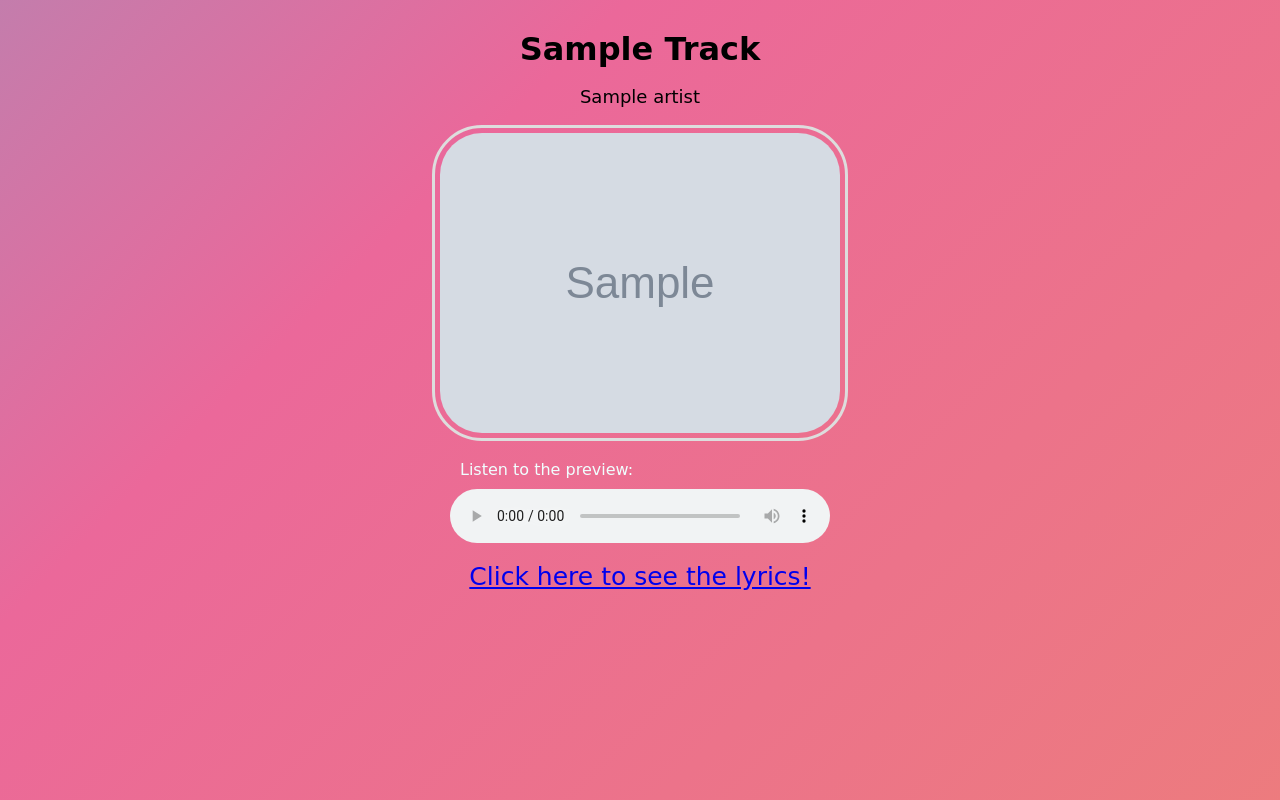
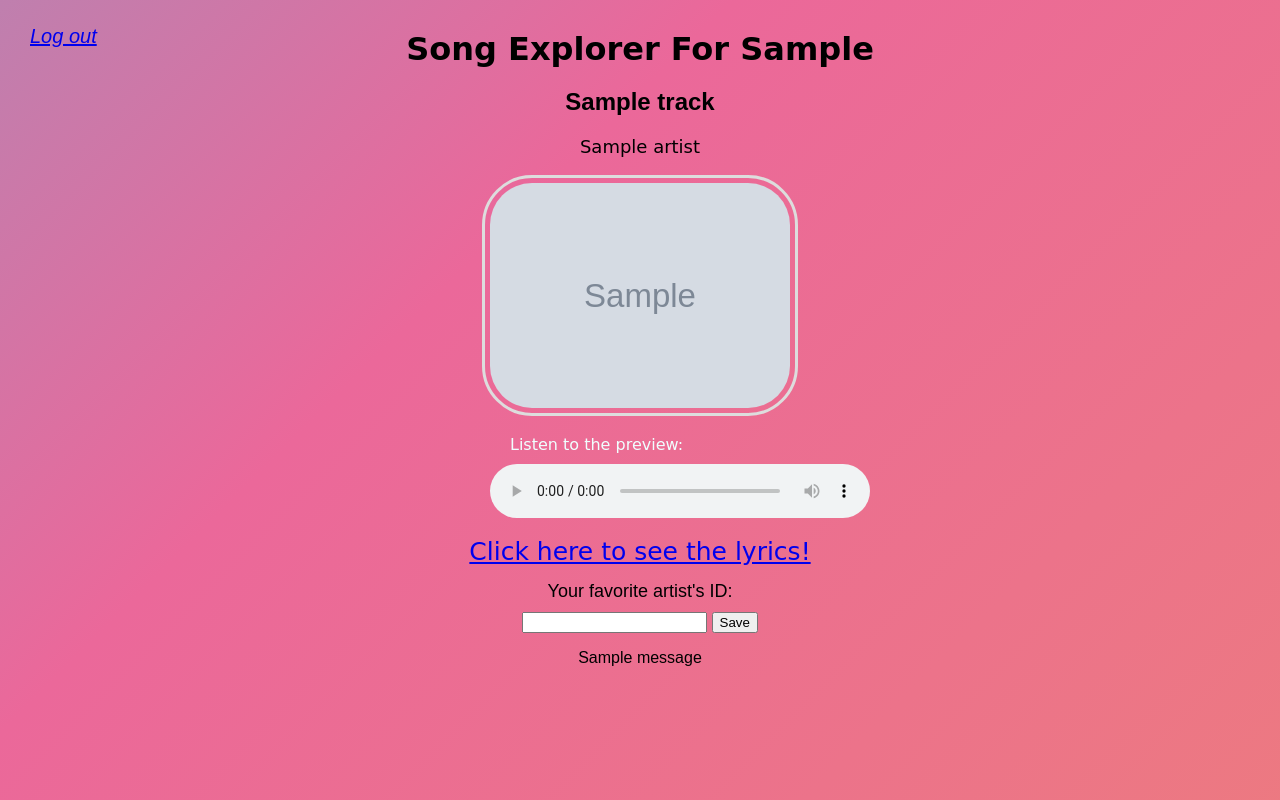
Before and after one commit to yzhou43/Music-Discovery-APP, a Flask app: page /index in a window 1280 px wide. Run offline with Flask 2, Linux system fonts and the light colour scheme; a user stored in the database is signed in; tables that the repository leaves empty hold one stand-in row (values such as "Sample post"); grey boxes marked "Sample" are stand-in pictures; one stand-in notice (Sample message) is shown; a database or web service that is not in the repository returns one stand-in record (values such as "Sample title"); data that the repository does not hold is empty.

Commit message:
create user favorite artists

```diff
--- a/app.py
+++ b/app.py
@@ -1,5 +1,6 @@
 import flask
 import os
+import random
 from dotenv import find_dotenv, load_dotenv
 from lyrics import genius
 from top_tracks import get_tracks
@@ -10,25 +11,25 @@ from models import *
 
 load_dotenv(find_dotenv())
 
-artists = ["06HL4z0CvFAxyc27GXpf02", "43ZHCT0cAZBISjO8DG9PnE", "41MozSoPIsD1dJM0CLPjZF"]
-
 app = flask.Flask(__name__)
-app.secret_key=os.environ.get('SECRET')
+app.secret_key = os.environ.get("SECRET")
 
 # Configure database
-app.config['SQLALCHEMY_DATABASE_URI']=os.environ.get('DATABASE_URL')
+app.config["SQLALCHEMY_DATABASE_URI"] = os.environ.get("DATABASE_URL")
 db = SQLAlchemy(app)
 
 # Configure flask login
 login = LoginManager(app)
 login.init_app(app)
 
+
 @login.user_loader
 def load_user(id):
     return User.query.get(int(id))
 
+
 # The sign up page
-@app.route("/", methods=['GET', 'POST'])
+@app.route("/", methods=["GET", "POST"])
 def signup():
 
     signup_form = SignupForm()
@@ -43,13 +44,13 @@ def signup():
         db.session.add(user)
         db.session.commit()
 
-        flask.flash('You were successfully signed up! Please log in.')
-        return flask.redirect(flask.url_for('login'))
+        flask.flash("You were successfully signed up! Please log in.")
+        return flask.redirect(flask.url_for("login"))
 
     return flask.render_template("signup.html", form=signup_form)
 
 
-@app.route("/login", methods=['GET', 'POST'])
+@app.route("/login", methods=["GET", "POST"])
 def login():
 
     login_form = LoginForm()
@@ -59,28 +60,59 @@ def login():
         user_object = User.query.filter_by(username=login_form.username.data).first()
         login_user(user_object)
         if current_user.is_authenticated:
-            return current_user.username
-            # return flask.redirect(flask.url_for('index'))
+            return flask.redirect(flask.url_for("index"))
         else:
             return "Failed to log in"
 
     return flask.render_template("login.html", form=login_form)
 
+
 # User log out
-@app.route("/logout", methods=['GET'])
+@app.route("/logout", methods=["GET"])
 def logout():
 
     logout_user()
-    flask.flash('You have logged out successfully')
-    return flask.redirect(flask.url_for('login'))
+    flask.flash("You have logged out successfully")
+    return flask.redirect(flask.url_for("login"))
 
 
+@app.route("/index", methods=["GET", "POST"])
+def index():
+    if flask.request.method == "POST":
+        artist_id = flask.request.form.get("artist_id")
 
+        # Check if the input is correct
+        if not get_tracks(artist_id):
+            flask.flash("The artist ID is incorrect!")
+        elif (
+            Artist.query.filter_by(artistid=artist_id).first()
+            and Artist.query.filter_by(artistid=artist_id).first().user_id
+            == current_user.id
+        ):
+            flask.flash("The artist ID is already saved!")
+        else:
+            # Add favorite artists
+            artist_new = Artist(artistid=artist_id, user_id=current_user.id)
+            db.session.add(artist_new)
+            db.session.commit()
 
-@app.route("/index")
-def index():
+    if not Artist.query.filter_by(user_id=current_user.id).first():
+        return flask.render_template(
+            "index.html",
+            empty=True,
+            user=current_user.username,
+        )
+
+    artists_list = Artist.query.filter_by(user_id=current_user.id).all()
+    artists = []
+    for item in artists_list:
+        artists.append(item.artistid)
+
+    rand_artist = random.randint(0, len(artists) - 1)
+    artist = artists[rand_artist]
+
     # Get an Artist's Top Tracks
-    song_info = get_tracks(artists)
+    song_info = get_tracks(artist)
     name = song_info["name"]
 
     # use the genius API
@@ -88,6 +120,7 @@ def index():
     # its song name, song artist, song-related image, song preview URL
     return flask.render_template(
         "index.html",
+        user=current_user.username,
         name=name,
         artist=song_info["album"]["artists"][0]["name"],
         preview=song_info["preview_url"],
@@ -96,6 +129,7 @@ def index():
         artist_img=artist_img,
         artist_url=artist_url,
         name_genius=name_genius,
+        empty=False,
     )
 
 
--- a/form_fields.py
+++ b/form_fields.py
@@ -2,7 +2,7 @@ from flask_wtf import FlaskForm
 from wtforms import StringField, PasswordField, SubmitField
 from wtforms.validators import InputRequired, ValidationError
 
-from models import User
+from models import *
 
 # Check the login input
 def check_login(form, field):
--- a/static/style.css
+++ b/static/style.css
@@ -53,12 +53,12 @@ h1 {
     border: 3px solid #ddd;
     border-radius: 50px;
     padding: 5px;
-    width: 400px;
+    width: 300px;
 }
 
 figure {
     margin: 15px auto;
-    width: 400px;
+    width: 300px;
 }
 
 figcaption {
@@ -91,3 +91,24 @@ audio {
     font-size: 25px;
     font-family: cursive;
 }
+
+.logout {
+    position: fixed;
+    top: 5px;
+    left: 30px;
+    font-size: 20px;
+    font-style: italic;
+}
+
+.art_form {
+    margin-top: 15px;
+}
+
+.art_form label {
+    margin-bottom: 5px;
+    font-size: 18px;
+}
+
+.art_input {
+    margin: 10px;
+}
--- a/templates/index.html
+++ b/templates/index.html
@@ -1,15 +1,22 @@
 <!DOCTYPE html>
 <html>
+
 <head>
-    <link rel="stylesheet" href={{ url_for('static', filename='style.css')}} />
+  <link rel="stylesheet" href={{ url_for('static', filename='style.css' )}} />
+  <h1>song explorer for {{user}}</h1>
+  <p class="logout"><a href={{url_for('logout')}}>Log out</a></p>
 </head>
+
 <body>
-    <h1>{{name}}</h1>
+  {% if empty %}
+  <h1>No saved artists! Use the form below!</h1>
+  {% else %}
+  <h2>{{name}}</h2>
   {% if artist|string() == name_genius|string() %}
-    <a class="artist" href="{{artist_url}}"
-      ><p>{{artist}}</p>
-      <span><img class="artist_img" src="{{artist_img}}" alt="" /></span
-    ></a>
+  <a class="artist" href="{{artist_url}}">
+    <p>{{artist}}</p>
+    <span><img class="artist_img" src="{{artist_img}}" alt="" /></span>
+  </a>
   {% else %}
   <p class="artist">{{artist}}</p>
   {% endif %}
@@ -30,5 +37,23 @@
   <div class="lyrics">
     <a href="{{lyrics_url}}">Click here to see the lyrics!</a>
   </div>
+  {% endif %}
+  <form action="{{ url_for('index') }}" , method="POST" , class="art_form">
+    <label for="artist_id">Your favorite artist's ID:</label><br>
+    <div class="art_input">
+      <input type="text" name="artist_id">
+      <input type="submit" value="Save">
+    </div>
+  </form>
 </body>
+{% with messages = get_flashed_messages() %}
+{% if messages %}
+<div class=flashes>
+  {% for message in messages %}
+  <p>{{ message }}</p>
+  {% endfor %}
+</div>
+{% endif %}
+{% endwith %}
+
 </html>
--- a/templates/layout.html
+++ b/templates/layout.html
@@ -1,5 +1,5 @@
 <!doctype html>
-<title>My Application</title>
+<html style="margin: 10px 15px;">
 {% with messages = get_flashed_messages() %}
 {% if messages %}
 <ul class=flashes>
@@ -10,3 +10,4 @@
 {% endif %}
 {% endwith %}
 {% block body %}{% endblock %}
+</html>
--- a/top_tracks.py
+++ b/top_tracks.py
@@ -1,4 +1,3 @@
-import flask
 import requests
 import os
 import random
@@ -26,12 +25,11 @@ access_token = auth_response_data["access_token"]
 
 headers = {"Authorization": "Bearer {token}".format(token=access_token)}
 
-def get_tracks(artists):
+def get_tracks(artist):
     # Get an Artist's Top Tracks
-    rand_artist = random.randint(0, len(artists) - 1)
     try:
         toptrack = requests.get(
-            "https://api.spotify.com/v1/artists/%s/top-tracks" % artists[rand_artist],
+            "https://api.spotify.com/v1/artists/%s/top-tracks" % artist,
             headers=headers,
             params={"market": "US"},
         )
@@ -39,7 +37,5 @@ def get_tracks(artists):
         rand_song = random.randint(0, len(toptrack_json["tracks"]) - 1)
         song_info = toptrack_json["tracks"][rand_song]
     except:
-        return flask.render_template(
-            "error.html", error_state="Failed to get the song's infomation!"
-        )
+        return None
     return song_info
```
Also changed, not shown: models.py (+7 -1 lines). Lines whose indentation alone changed are shown as unchanged.
